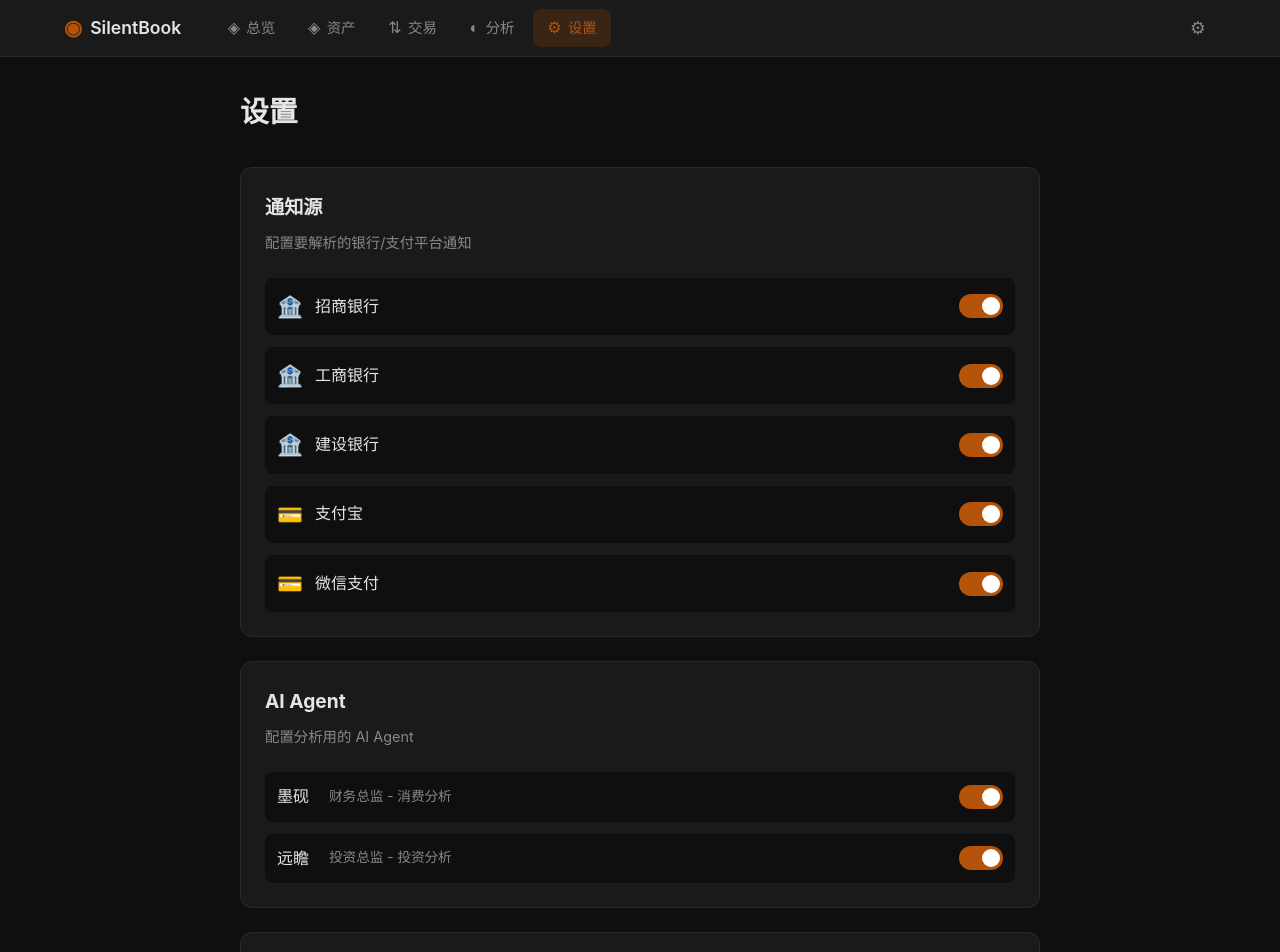
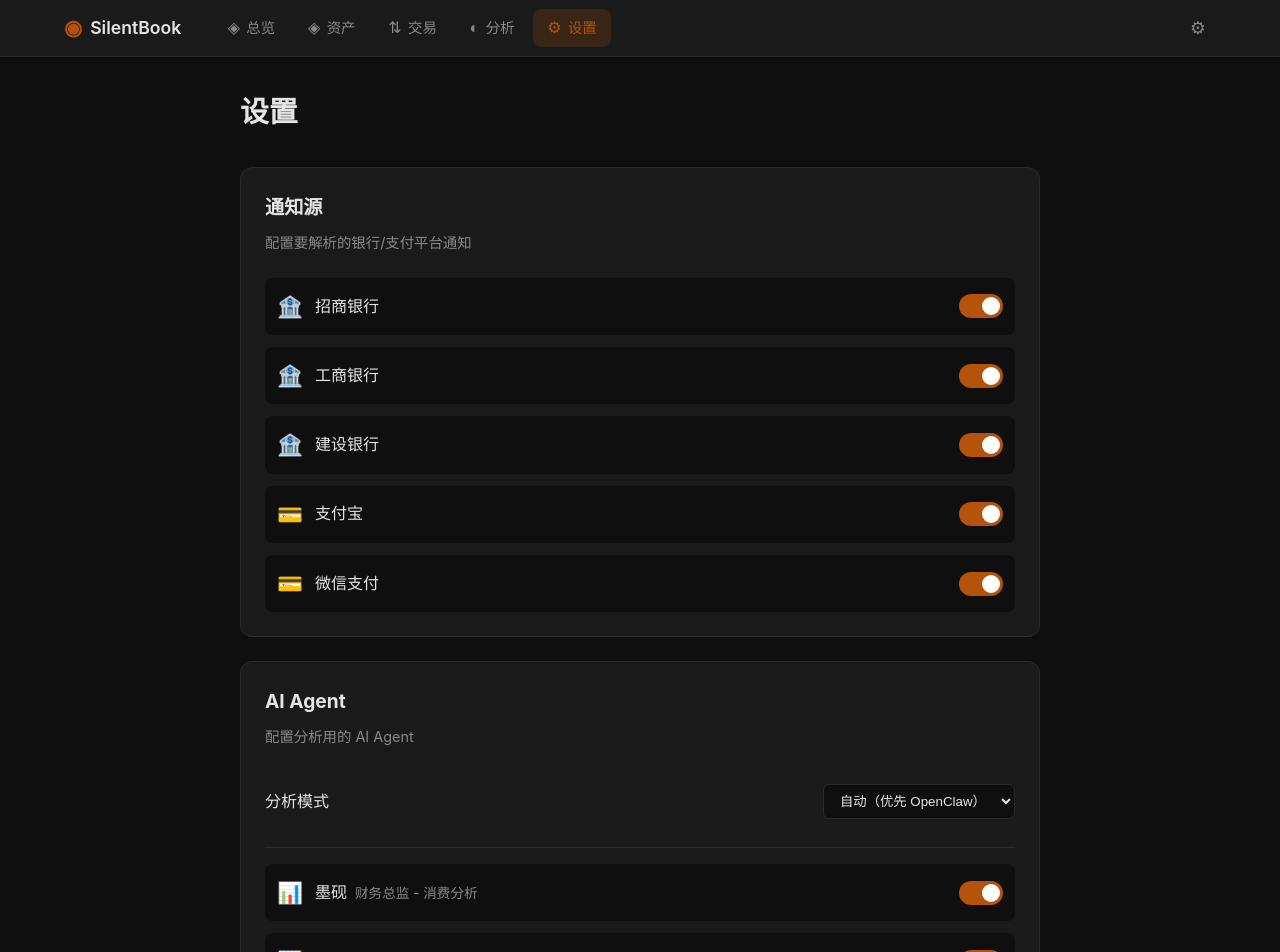
Before and after one commit to minghaoran0910-cyber/silentbook, a Nuxt app in the folder frontend/: page /settings in a window 1280 px wide. Shown: the top 952 px of the page. Built offline with nearby package versions, Linux system fonts and the light colour scheme; no server answers.

Commit message:
feat: Phase 2.1 完成 - 老油条综合建议 + agent 配置 UI

```diff
--- a/frontend/pages/settings.vue
+++ b/frontend/pages/settings.vue
@@ -24,11 +24,25 @@
       <h2>AI Agent</h2>
       <p class="section-desc">配置分析用的 AI Agent</p>
 
+      <div class="mode-selector">
+        <div class="setting-row">
+          <span>分析模式</span>
+          <select v-model="agentMode" class="select" @change="saveAgentMode">
+            <option value="auto">自动（优先 OpenClaw）</option>
+            <option value="openclaw">OpenClaw（三 Agent）</option>
+            <option value="local">本地 LLM</option>
+          </select>
+        </div>
+      </div>
+
       <div class="agent-list">
         <div v-for="agent in agents" :key="agent.id" class="agent-item">
           <div class="agent-info">
-            <span class="agent-name">{{ agent.name }}</span>
-            <span class="agent-desc">{{ agent.description }}</span>
+            <span class="agent-icon">{{ agent.icon }}</span>
+            <div>
+              <span class="agent-name">{{ agent.name }}</span>
+              <span class="agent-desc">{{ agent.description }}</span>
+            </div>
           </div>
           <label class="toggle">
             <input type="checkbox" v-model="agent.enabled" @change="saveAgent(agent)">
@@ -70,12 +84,25 @@
 ])
 
 const agents = ref([
-  { id: 1, name: '墨砚', description: '财务总监 - 消费分析', enabled: true },
-  { id: 2, name: '远瞻', description: '投资总监 - 投资分析', enabled: true }
+  { id: 1, name: '墨砚', icon: '📊', description: '财务总监 - 消费分析', enabled: true },
+  { id: 2, name: '远瞻', icon: '📈', description: '投资总监 - 投资分析', enabled: true },
+  { id: 3, name: '老油条', icon: '🍵', description: '综合建议 - 财务规划', enabled: true }
 ])
 
-const apiBase = ref('')
+const agentMode = ref('auto')
+const apiBase = ref('http://localhost:8000')
 const autoAnalyze = ref(false)
+
+const saveAgentMode = async () => {
+  try {
+    await $fetch(`${apiBase.value}/settings`, {
+      method: 'PUT',
+      body: { agent_mode: agentMode.value }
+    })
+  } catch (e) {
+    console.error('保存分析模式失败:', e)
+  }
+}
 
 const saveSource = async (source) => {
   const map = {}
@@ -253,4 +280,28 @@
   outline: none;
   border-color: var(--accent);
 }
+
+.select {
+  padding: 0.5rem 0.75rem;
+  background: var(--bg-primary);
+  border: 1px solid var(--border);
+  border-radius: 6px;
+  color: var(--text-primary);
+  cursor: pointer;
+}
+
+.select:focus {
+  outline: none;
+  border-color: var(--accent);
+}
+
+.agent-icon {
+  font-size: 1.3rem;
+}
+
+.mode-selector {
+  margin-bottom: 1rem;
+  padding-bottom: 1rem;
+  border-bottom: 1px solid var(--border);
+}
 </style>
```
Also changed, not shown: 2 other files (tests, documents, lock files or other folders).
